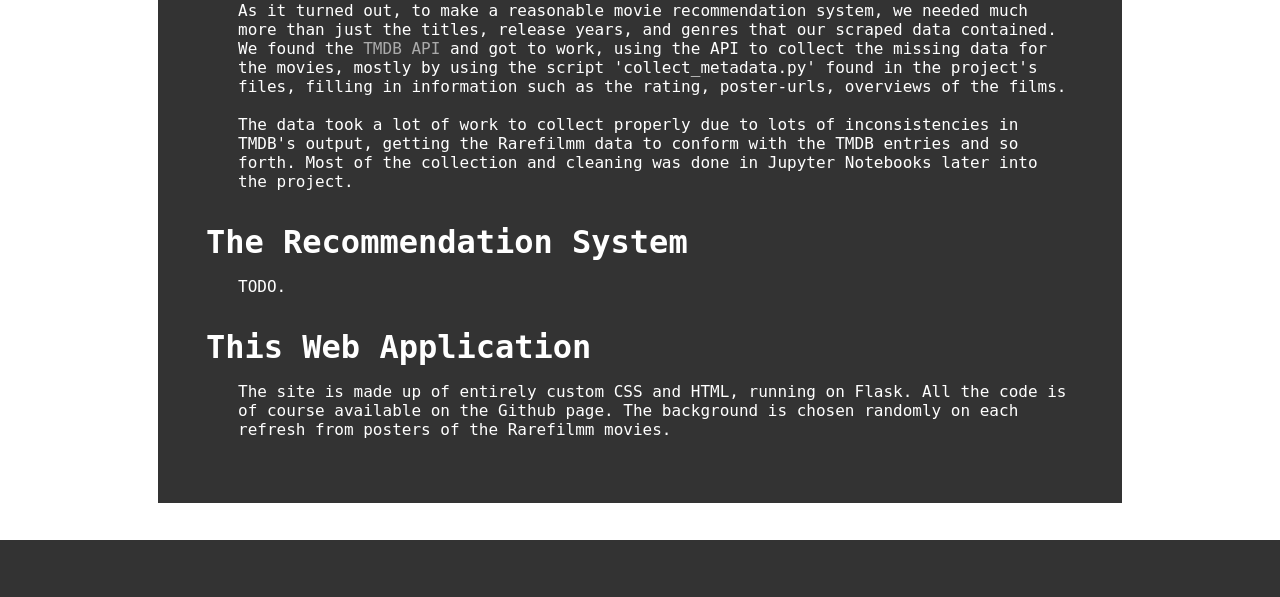
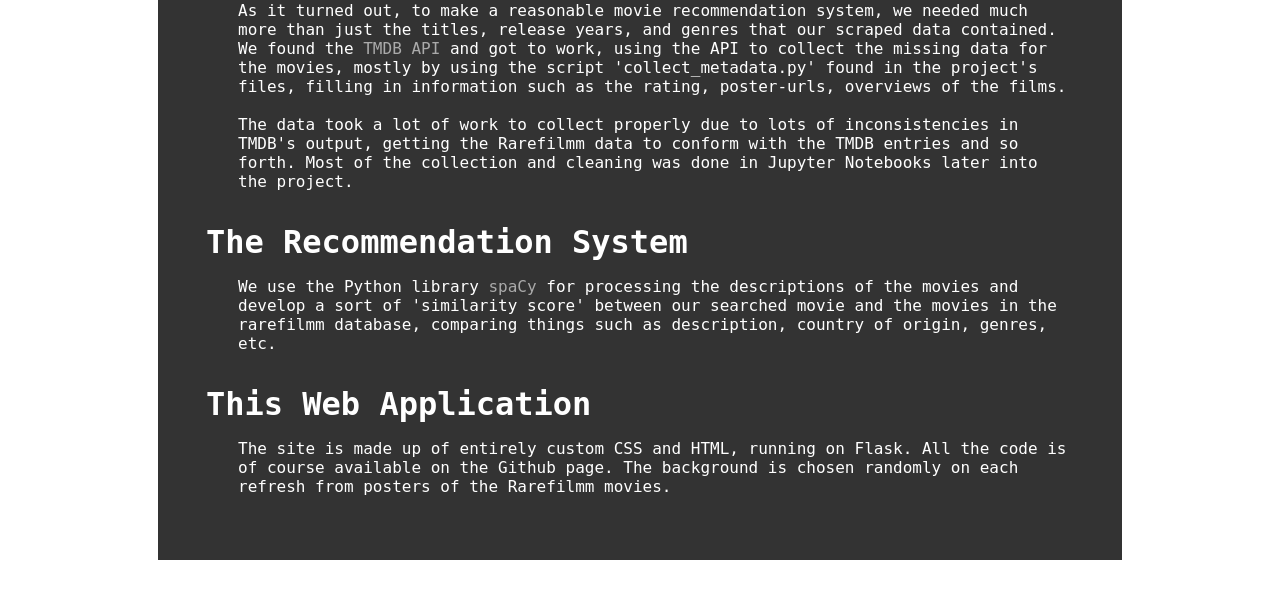
Before and after one commit to five-over-four/rarefilmm-scraping, a Flask app: template templates/info.html in a window 1280 px wide. Shown: the part 1159-1756 px from the top of the page. Before the commit the page ends 1699 px from the top, so only its background shows below. Run offline with Flask 2, Linux system fonts and the light colour scheme; the template is opened without the code that fills it, so the values that code supplies are empty; parts of the project's set-up code (start-up, migrations or seed data) failed here and were passed over; some libraries are stand-ins or nearby versions.

Commit message:
preliminary recommendation system blurb. expand.

```diff
--- a/templates/info.html
+++ b/templates/info.html
@@ -40,7 +40,8 @@ Project Information
     </p>
     <h1>The Recommendation System</h1>
     <p>
-        TODO.
+        We use the Python library <a href="https://spacy.io/">spaCy</a> for processing the descriptions of the movies and develop a sort of 'similarity score' between our
+        searched movie and the movies in the rarefilmm database, comparing things such as description, country of origin, genres, etc.
 
     </p>
     <h1>This Web Application</h1>
```
